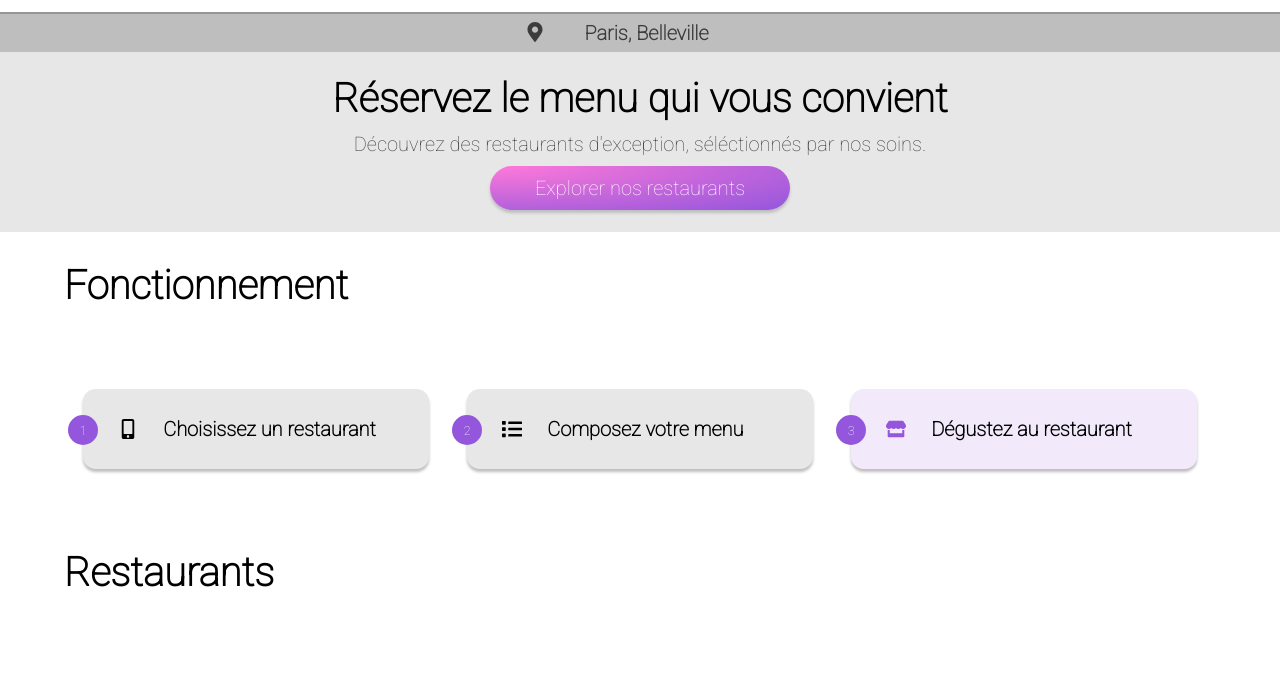
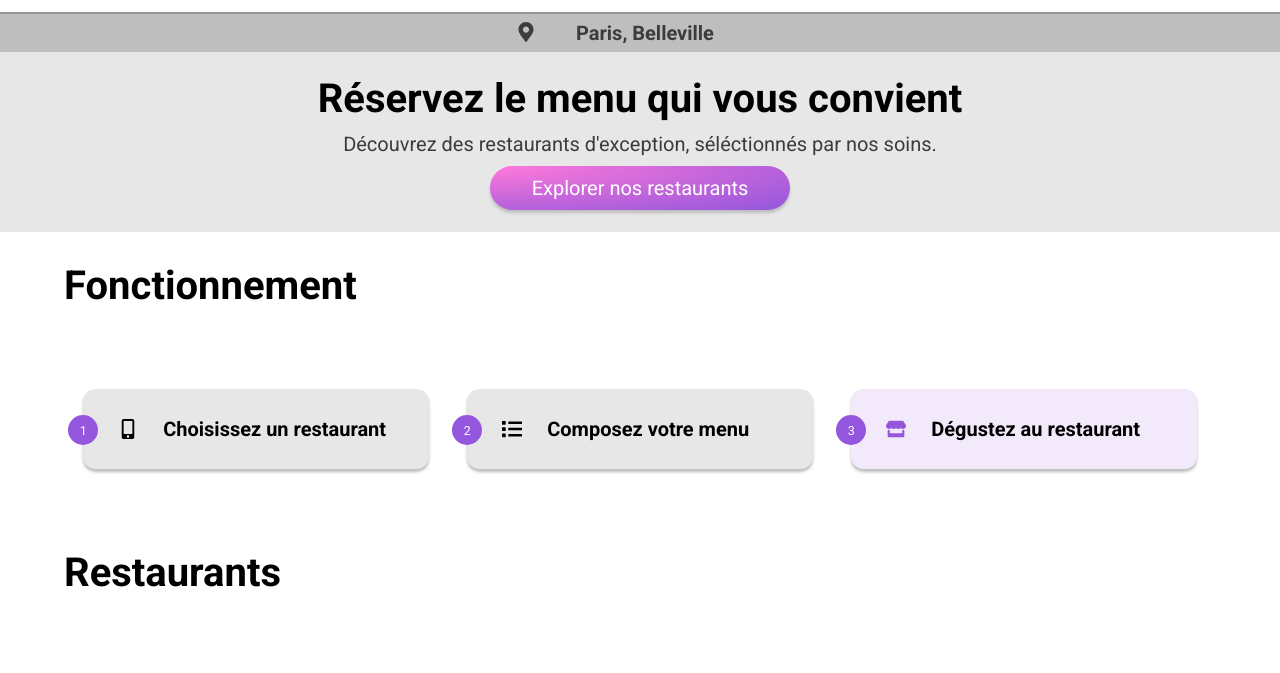
Before and after one commit to Poomcha/BenjaminDegeneve_3_05092021, a website: page index.html in a window 1280 px wide. Shown: the part 68-741 px from the top of the page. Drawn offline with Linux system fonts and the light colour scheme; grey boxes are pictures that could not be loaded; a web font is replaced by a local one.

Commit message:
Réglage pb url

```diff
--- a/index.html
+++ b/index.html
@@ -5,9 +5,9 @@
     <head>
         <meta charset="utf-8">
         <meta name="viewpwort" content="width=device-width, initial-scale=1.0">
-        <link rel="stylesheet" href="/public/css/style.css" type="text/css">
+        <link rel="stylesheet" href="./public/css/style.css" type="text/css">
         <!-- <link rel="stylesheet" href="/public/css/prefixed/style.css" type="text/css"> -->
-        <link href="https://fonts.googleapis.com/css2?family=Roboto:wght@100,300,400,700&display=swap" rel="stylesheet">
+        <link href="https://fonts.googleapis.com/css2?family=Roboto:100,300,400,700&display=swap" rel="stylesheet">
         <link href="https://fonts.googleapis.com/css2?family=Shrikhand&display=swap" rel="stylesheet">
         <script src="https://kit.fontawesome.com/5ebada09cd.js" crossorigin="anonymous"></script>
         <title>OhMyFood!</title>
--- a/sass/utils/_variables.scss
+++ b/sass/utils/_variables.scss
@@ -95,4 +95,5 @@ $anim-card-dur: 500ms;
 $anim-card-delay: $anim-card-dur;
 
 // Media queries
-$breakpoint-laptop: 1023px;
+$breakpoint-laptop: 1024px;
+$breakpoint-tablet: 768px;
```
Also changed, not shown: public/css/style.css.
